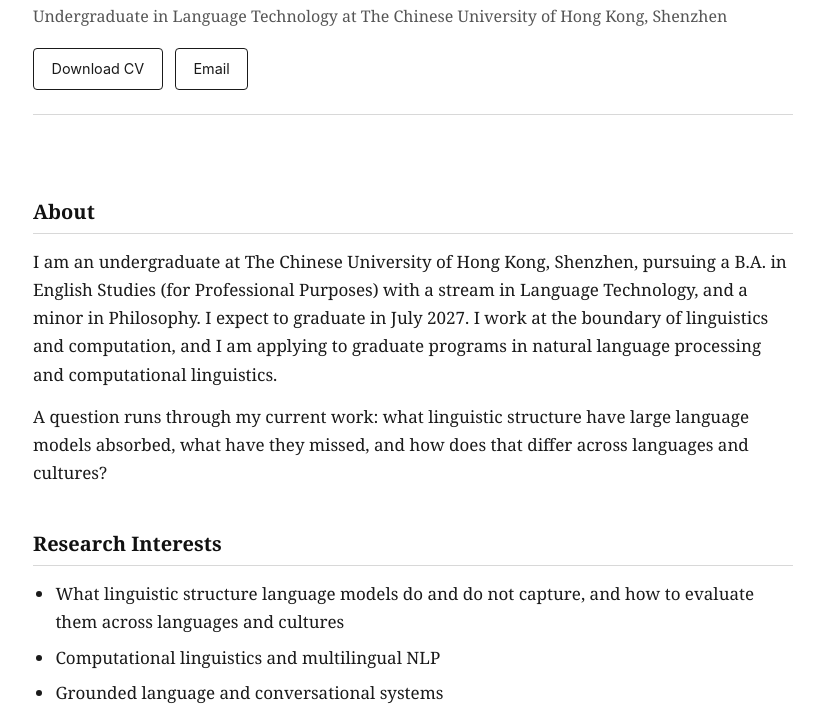
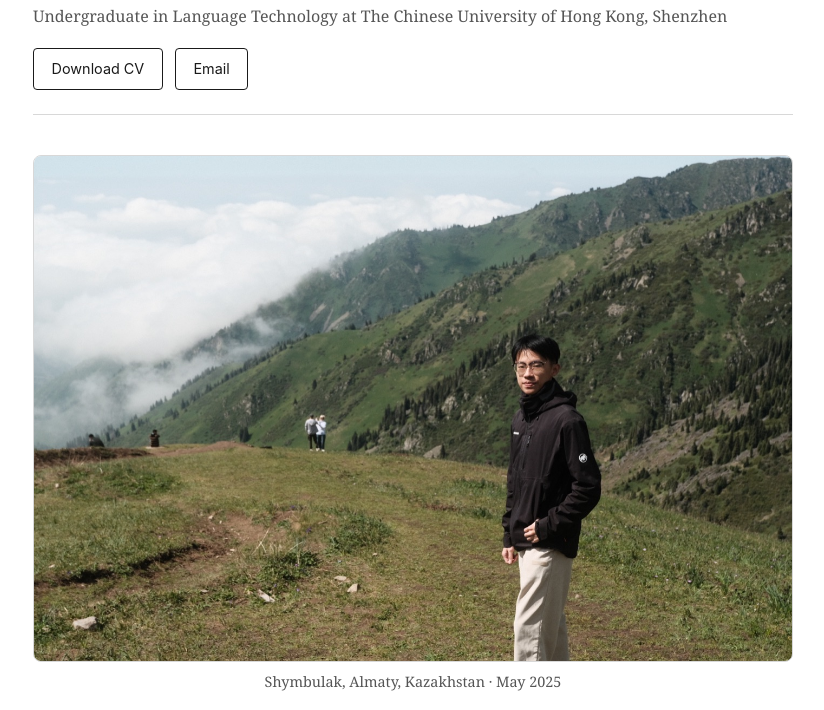
Before and after one commit to JasperZhi/academic_homepage, a plain HTML site: page index.html in a window 1280 px wide. Shown: the part 90-800 px from the top of the page, without its empty margins (227-1051 px from the left). Drawn offline with Linux system fonts and the light colour scheme.

Commit message:
Add photo above About section

```diff
--- a/index.html
+++ b/index.html
@@ -151,6 +151,25 @@
       color: var(--muted);
     }
 
+    .photo {
+      margin: 0 0 2rem;
+    }
+
+    .photo img {
+      display: block;
+      width: 100%;
+      height: auto;
+      border-radius: 8px;
+      border: 1px solid var(--rule);
+    }
+
+    .photo figcaption {
+      text-align: center;
+      color: var(--muted);
+      font-size: 0.9rem;
+      margin-top: 0.5rem;
+    }
+
     footer {
       max-width: 760px;
       margin: 0 auto;
@@ -213,6 +232,11 @@
   </header>
 
   <main>
+
+    <figure class="photo">
+      <img src="profile.jpg" alt="Jiazhi (Jasper) Xie standing on a grassy mountain slope in the Shymbulak mountains near Almaty, Kazakhstan, May 2025" width="1400" height="933">
+      <figcaption>Shymbulak, Almaty, Kazakhstan · May 2025</figcaption>
+    </figure>
 
     <section id="about">
       <h2>About</h2>
```
Also changed, not shown: profile.jpg (added).
